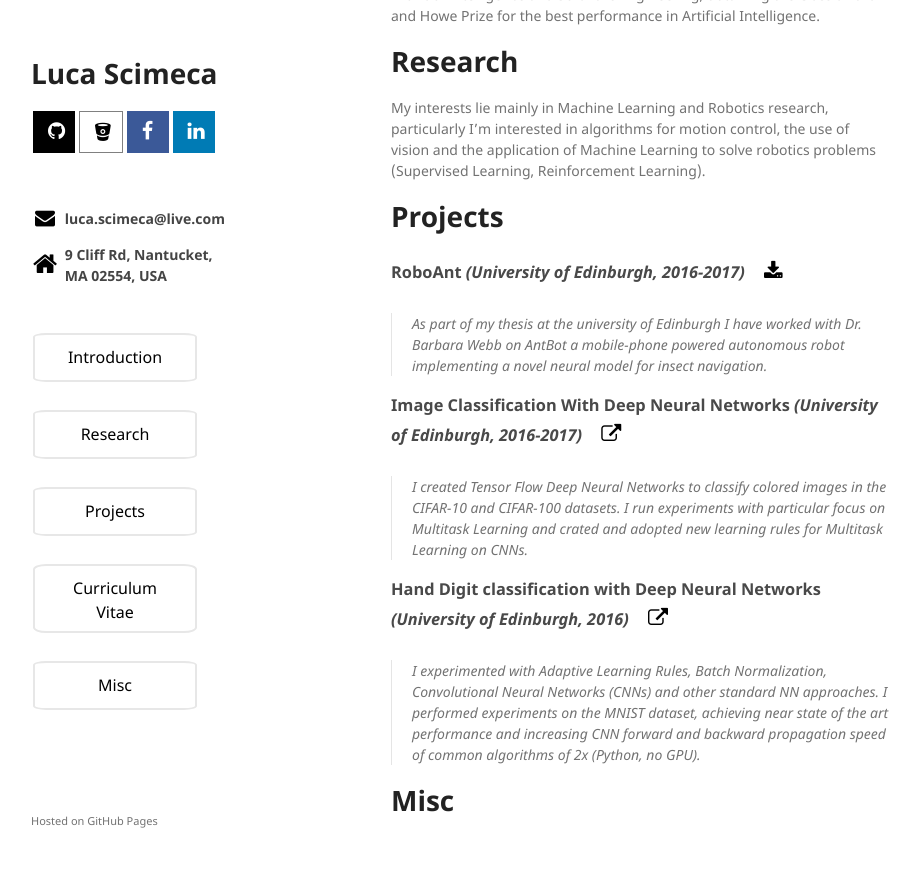
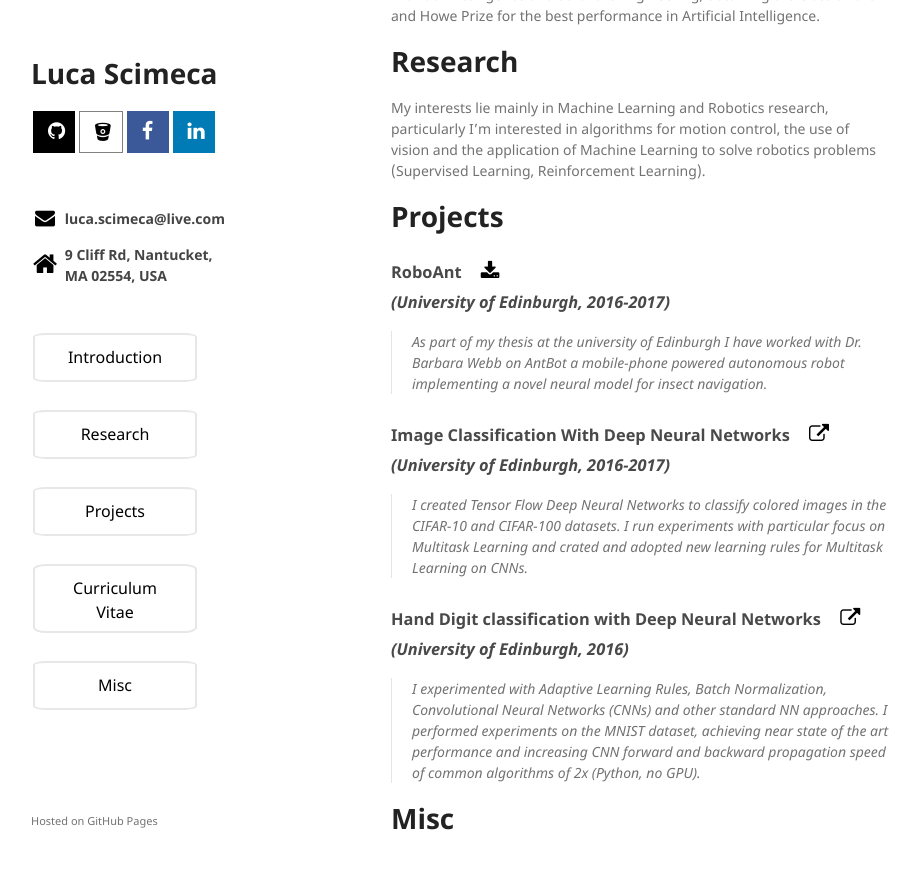
Before and after one commit to lucascimeca/lucascimeca.github.io, a Jekyll site: the page built from index.md, in a window 1280 px wide and 900 px high, scrolled down 777 px. Shown: the top 869 px of the window, without its empty margins (179-1099 px from the left). Built offline with Jekyll 4.4.1, drawn with Linux system fonts in a browser that asks for light colours; nearby versions of some CDN libraries; the repository's description, which GitHub fills in, is left out.

Commit message:
Update index.md

```diff
--- a/index.md
+++ b/index.md
@@ -28,15 +28,15 @@ My interests lie mainly in Machine Learning and Robotics research, particularly
 
 # [](#Projects) Projects
 
-### [](#RoboAnt) RoboAnt _(University of Edinburgh, 2016-2017)_  <a href="https://bitbucket.org/lucascimeca/antbot-a-biologically-inspired-approach-to-path-integration/raw/90d120d07c7fc6221d4ef454e8d6abab17988a72/Luca_Scimeca_AntBot.pdf" class="fa fa-download" style="font-size: 20px"></a>
+### [](#RoboAnt) RoboAnt <a href="https://bitbucket.org/lucascimeca/antbot-a-biologically-inspired-approach-to-path-integration/raw/90d120d07c7fc6221d4ef454e8d6abab17988a72/Luca_Scimeca_AntBot.pdf" class="fa fa-download" style="font-size: 20px"></a><br/>_(University of Edinburgh, 2016-2017)_
 
 > As part of my thesis at the university of Edinburgh I have worked with Dr. Barbara Webb on AntBot a mobile-phone powered autonomous robot implementing a novel neural model for insect navigation.
 
-### [](#DNN) Image Classification With Deep Neural Networks _(University of Edinburgh, 2016-2017)_ <a href="https://bitbucket.org/lucascimeca/deep-neural-networks-cifar-10-cifar-100-datasets?lipi=urn%3Ali%3Apage%3Ad_flagship3_profile_view_base%3BGUJg49LJSNqF2TBvYYXHiQ%3D%3D" class="fa fa-external-link" style="font-size: 20px" target="_blank"></a>
+### [](#DNN) Image Classification With Deep Neural Networks <a href="https://bitbucket.org/lucascimeca/deep-neural-networks-cifar-10-cifar-100-datasets?lipi=urn%3Ali%3Apage%3Ad_flagship3_profile_view_base%3BGUJg49LJSNqF2TBvYYXHiQ%3D%3D" class="fa fa-external-link" style="font-size: 20px" target="_blank"></a><br/>_(University of Edinburgh, 2016-2017)_
 
 > I created Tensor Flow Deep Neural Networks to classify colored images in the CIFAR-10 and CIFAR-100 datasets. I run experiments with particular focus on Multitask Learning and crated and adopted new learning rules for Multitask Learning on CNNs.
 
-### [](#DNN-mnist) Hand Digit classification with Deep Neural Networks _(University of Edinburgh, 2016)_ <a href="https://bitbucket.org/lucascimeca/deep-neural-networks-mnist-dataset?lipi=urn%3Ali%3Apage%3Ad_flagship3_profile_view_base%3BGUJg49LJSNqF2TBvYYXHiQ%3D%3D" class="fa fa-external-link" style="font-size: 20px" target="_blank"></a>
+### [](#DNN-mnist) Hand Digit classification with Deep Neural Networks <a href="https://bitbucket.org/lucascimeca/deep-neural-networks-mnist-dataset?lipi=urn%3Ali%3Apage%3Ad_flagship3_profile_view_base%3BGUJg49LJSNqF2TBvYYXHiQ%3D%3D" class="fa fa-external-link" style="font-size: 20px" target="_blank"></a><br/>_(University of Edinburgh, 2016)_
 
 > I experimented with Adaptive Learning Rules, Batch Normalization, Convolutional Neural Networks (CNNs) and other standard NN approaches. I performed experiments on the MNIST dataset, achieving near state of the art performance and increasing CNN forward and backward propagation speed of common algorithms of 2x (Python, no GPU).
 
```
